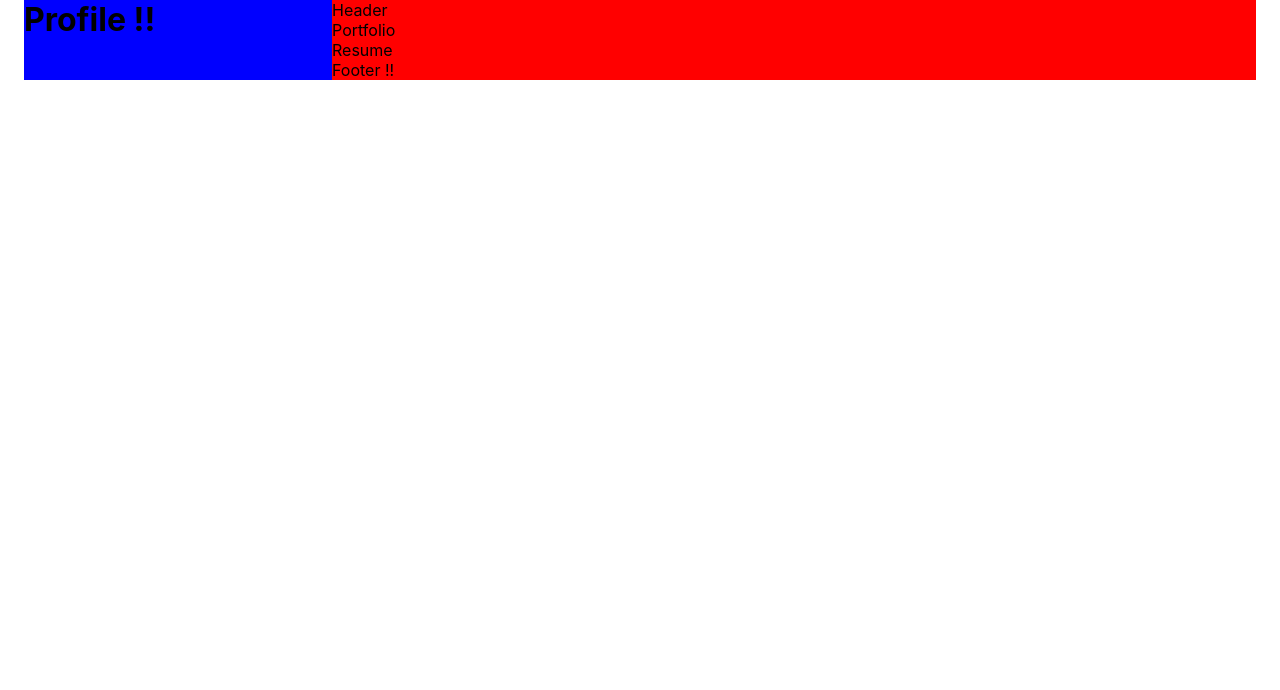
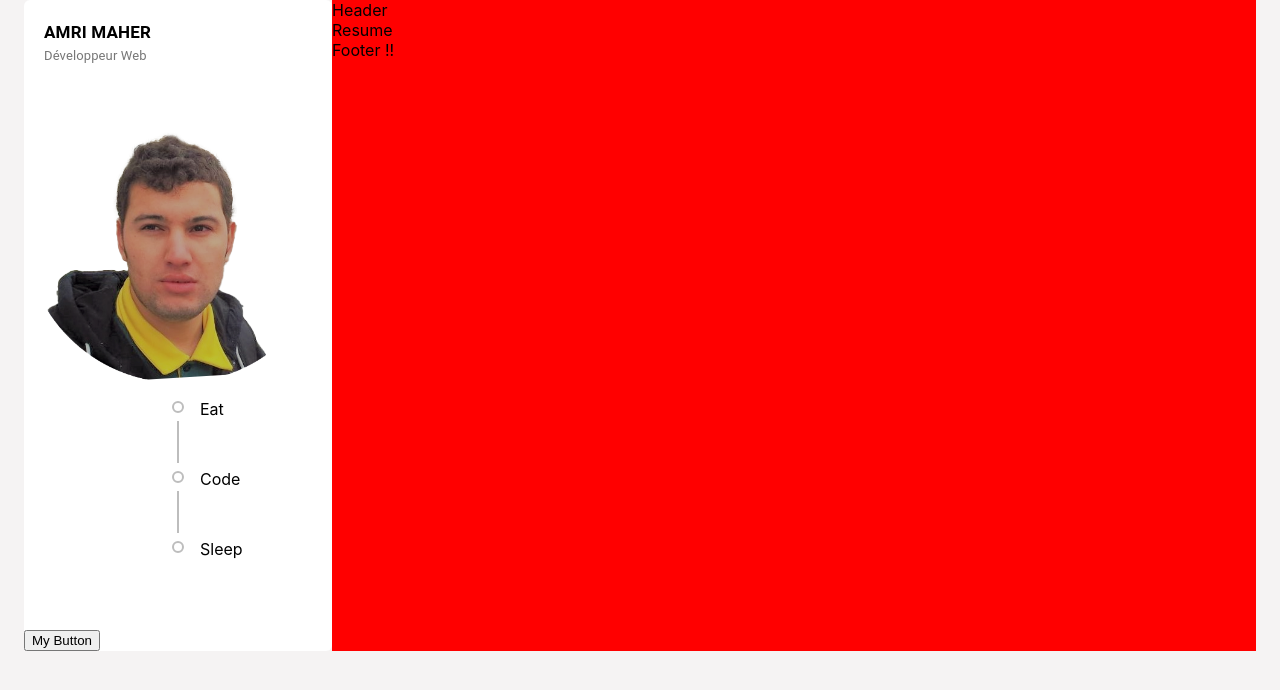
Before and after one commit to amri-coder/portfolioMaher, a React (Create React App) app: page / in a window 1280 px wide. Shown: the top 690 px of the page. Built offline with nearby package versions, Linux system fonts and the light colour scheme.

Commit message:
projet site web perso

```diff
--- a/src/App.js
+++ b/src/App.js
@@ -5,20 +5,36 @@ import Header from './components/Header/Header';
 import Portfolio from './pages/Portfolio/Portfolio';
 import Resume from './pages/Resume/Resume';
 import Footer from './components/Footer/Footer';
+
+import { BrowserRouter as Router, Switch, Route } from 'react-router-dom';
 import './App.css';
 
 function App() {
   return (
     <Container>
       <Grid container>
-        <Grid item xs={12} sm={12} md={4} lg={3} style={{backgroundColor:'blue'}}>
+        <Grid item xs={12} sm={12} md={4} lg={3}>
+
           <Profile />
+
         </Grid>
         <Grid item xs style={{backgroundColor:'red'}}>
+
           <Header />
-          <Portfolio />
-          <Resume />
+
+            <Router>
+              <Switch>
+                <Route path="/portfolio">
+                      <Portfolio />
+                </Route>
+                <Route path="/">
+                      <Resume />
+                </Route>
+              </Switch>
+            </Router>
+
           <Footer />
+
         </Grid>
       </Grid>
     </Container>
--- /dev/null
+++ b/src/components/Profile/Profile.css
@@ -0,0 +1,27 @@
+.profile {
+    background-color: white;
+    border-radius: 6px;
+    width: 100%;
+    display: inline-block;
+}
+.profile_name {
+    line-height: 18px;
+    padding: 20px;
+}
+.profile_name .name {
+    text-transform: uppercase;
+    font-size: 17px;
+    font-weight: bold;
+}
+.profile_name .title {
+    font-size: 13px;
+    color: #777;
+}
+.profile_image {
+    margin-top: -10px;
+    -webkit-clip-path:polygon(0 9%, 100% 0, 100% 94%, 0% 100%);
+    clip-path: polygon(0 9%, 100% 0, 100% 94%, 0% 100% );
+}
+.profile_image img {
+    width:100%;
+}
--- a/src/components/Profile/Profile.js
+++ b/src/components/Profile/Profile.js
@@ -1,9 +1,25 @@
 import React from 'react'
+import { Typography } from '@material-ui/core'
+import imageAmri from '../../assets/images/amri.png';
+import CustomTimeline from '../Timeline/Timeline';
+import './Profile.css';
 
 function Profile() {
     return (
-        <div>
-            <h1>Profile !!</h1>
+        <div className='profile container_shadow'>
+            <div className='profile_name'>
+                <Typography className='name'>Amri Maher</Typography>
+                <Typography className='title'>Développeur Web</Typography>
+            </div>
+            <figure className='profile_image'>
+                <img src={imageAmri} alt="Amri" />
+            </figure>
+
+            <div className='profile_information'>
+                <CustomTimeline />
+                <br />
+                <button>My Button</button>
+            </div>
         </div>
     )
 }
--- /dev/null
+++ b/src/components/Timeline/Timeline.js
@@ -0,0 +1,37 @@
+import React from 'react';
+import Timeline from '@material-ui/lab/Timeline';
+import TimelineItem from '@material-ui/lab/TimelineItem';
+import TimelineSeparator from '@material-ui/lab/TimelineSeparator';
+import TimelineConnector from '@material-ui/lab/TimelineConnector';
+import TimelineContent from '@material-ui/lab/TimelineContent';
+import TimelineDot from '@material-ui/lab/TimelineDot';
+import './Timeline.css';
+
+const CustomTimeline = () => {
+    return (
+        <Timeline>
+      <TimelineItem>
+        <TimelineSeparator>
+          <TimelineDot variant="outlined"/>
+          <TimelineConnector />
+        </TimelineSeparator>
+        <TimelineContent>Eat</TimelineContent>
+      </TimelineItem>
+      <TimelineItem>
+        <TimelineSeparator>
+          <TimelineDot variant="outlined" />
+          <TimelineConnector />
+        </TimelineSeparator>
+        <TimelineContent>Code</TimelineContent>
+      </TimelineItem>
+      <TimelineItem>
+        <TimelineSeparator>
+          <TimelineDot variant="outlined" />
+        </TimelineSeparator>
+        <TimelineContent>Sleep</TimelineContent>
+      </TimelineItem>
+    </Timeline>
+    )
+}
+
+export default CustomTimeline
--- a/src/index.css
+++ b/src/index.css
@@ -9,6 +9,9 @@ body {
     sans-serif;
   -webkit-font-smoothing: antialiased;
   -moz-osx-font-smoothing: grayscale;
+  background: #f5f3f3;
+   overflow: hidden;
+
 }
 
 code {
```
Also changed, not shown: src/assets/images/amri.png (added), src/assets/images/bg.jpg (added), src/components/Timeline/Timeline.css (added).
